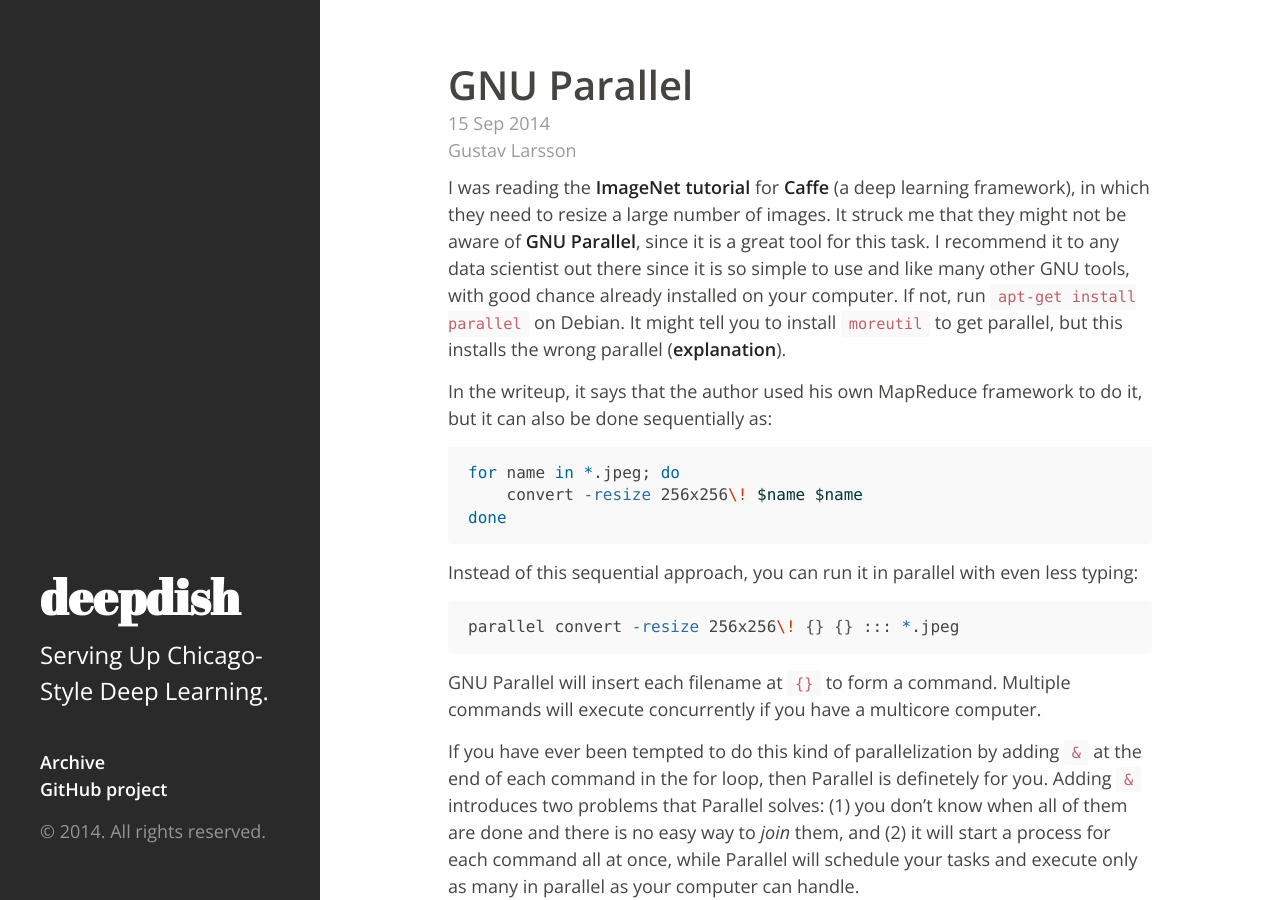
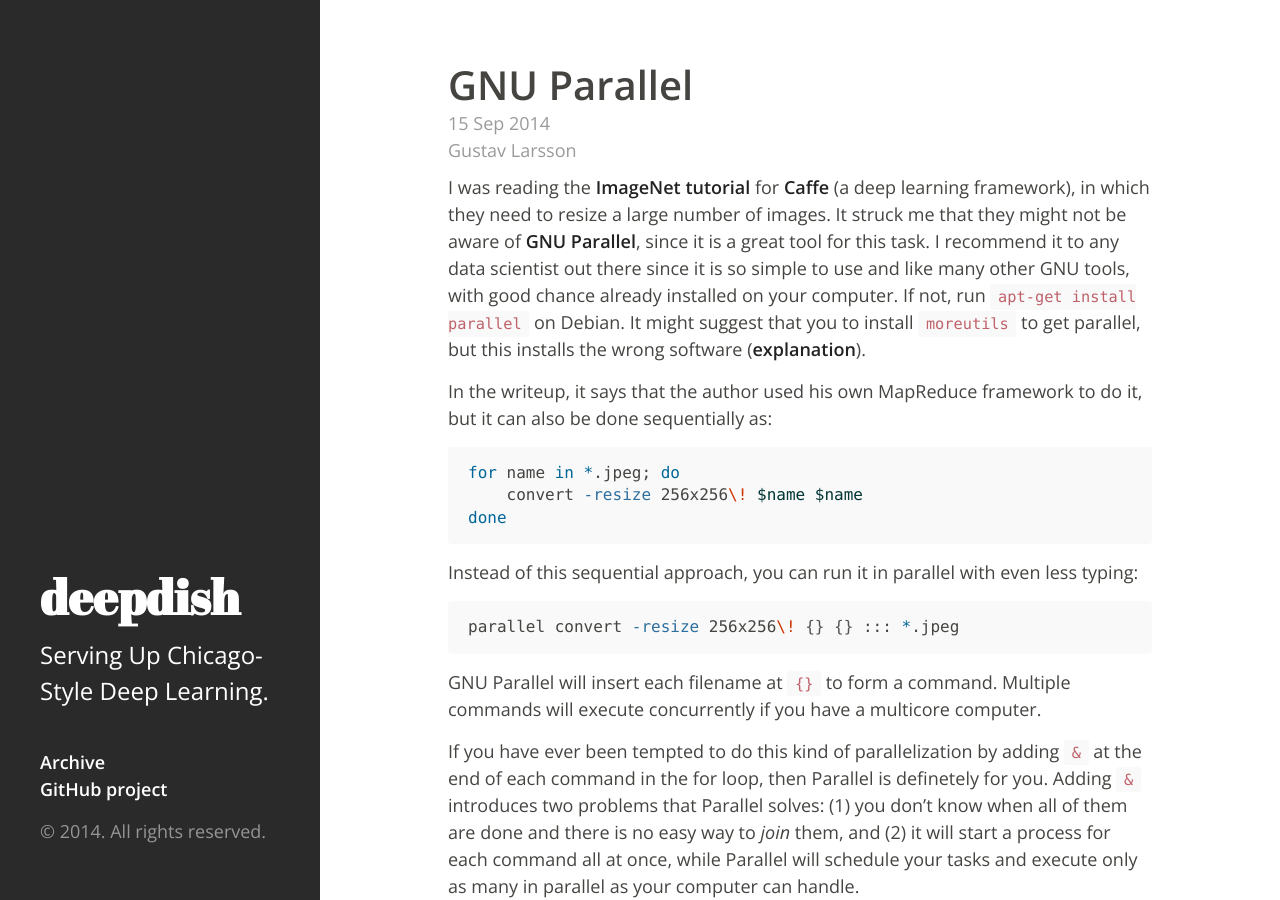
Before and after one commit to uchicago-cs/deepdish, a Jekyll site: the page built from _posts/2014-09-15-gnu-parallel.md, in a window 1280 px wide and 900 px high. Built offline with Jekyll 4.4.1, drawn with Linux system fonts in a browser that asks for light colours; Markdown is read by kramdown in place of the engine named in the settings.

Commit message:
Fixed typo in parallel post.

```diff
--- a/_posts/2014-09-15-gnu-parallel.md
+++ b/_posts/2014-09-15-gnu-parallel.md
@@ -12,9 +12,8 @@ be aware of [GNU Parallel](http://www.gnu.org/software/parallel/), since it
 is a great tool for this task. I recommend it to any data scientist out there
 since it is so simple to use and like many other GNU tools, with good chance
 already installed on your computer. If not, run `apt-get install parallel` on
-Debian. It might tell you to install `moreutil` to get parallel, but this
-installs the wrong parallel
-([explanation](http://www.gnu.org/software/parallel/history.html)).
+Debian. It might suggest that you to install `moreutils` to get parallel, but
+this installs the wrong software ([explanation](http://www.gnu.org/software/parallel/history.html)).
 
 In the writeup, it says that the author used his own MapReduce framework to do
 it, but it can also be done sequentially as:
```
